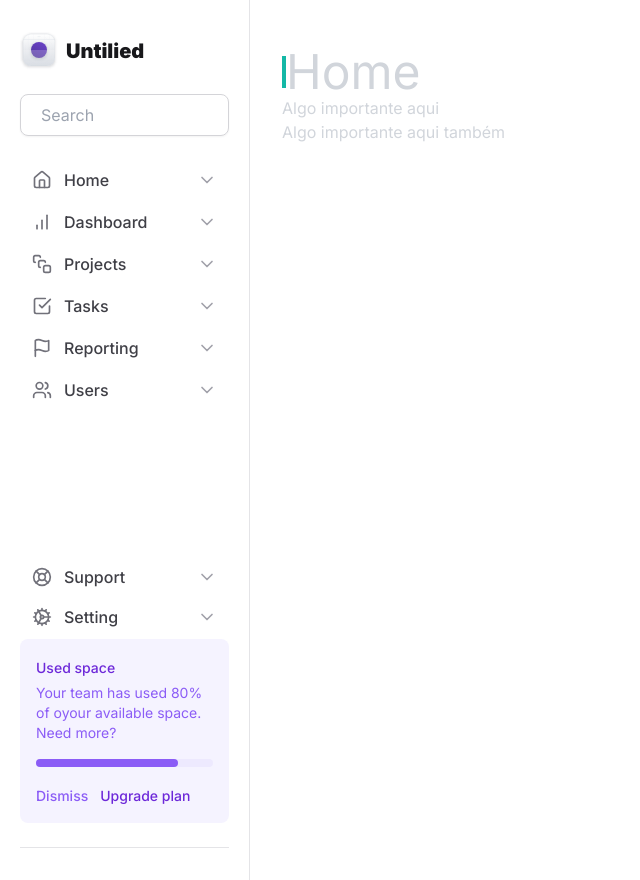
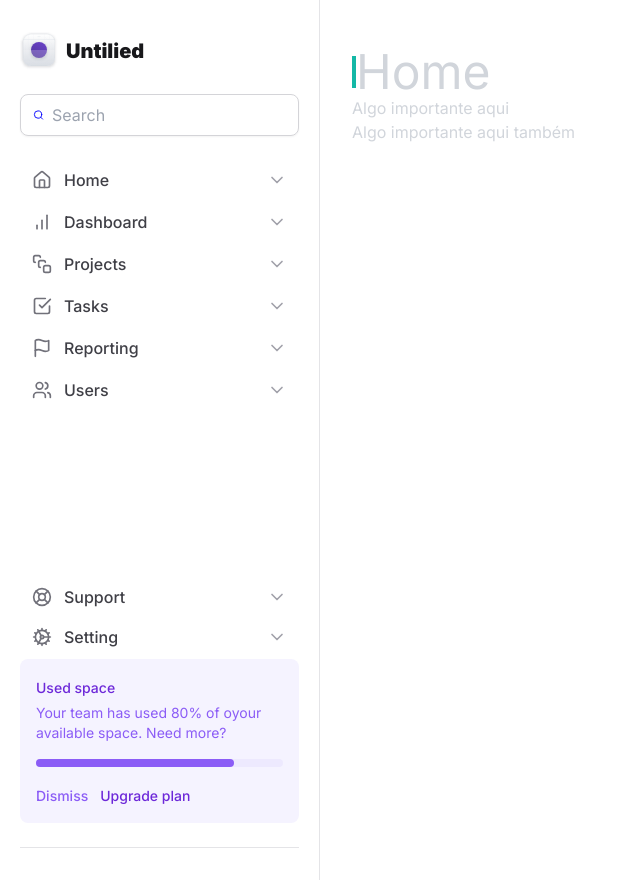
Before and after one commit to mateusmaiia/tailwind-next, a Next.js app: page / in a window 1280 px wide. Shown: the whole page, without its empty margins (0-640 px from the left). Built offline with nearby package versions, Linux system fonts and the light colour scheme.

Commit message:
update: Sidebar width

```diff
--- a/tailwind.config.ts
+++ b/tailwind.config.ts
@@ -5,7 +5,7 @@ const config: Config = {
   theme: {
     extend: {
       gridTemplateColumns: {
-        app: '250px 1fr',
+        app: '320px 1fr',
       },
       colors: {
         maia: '#8257e6',
```
